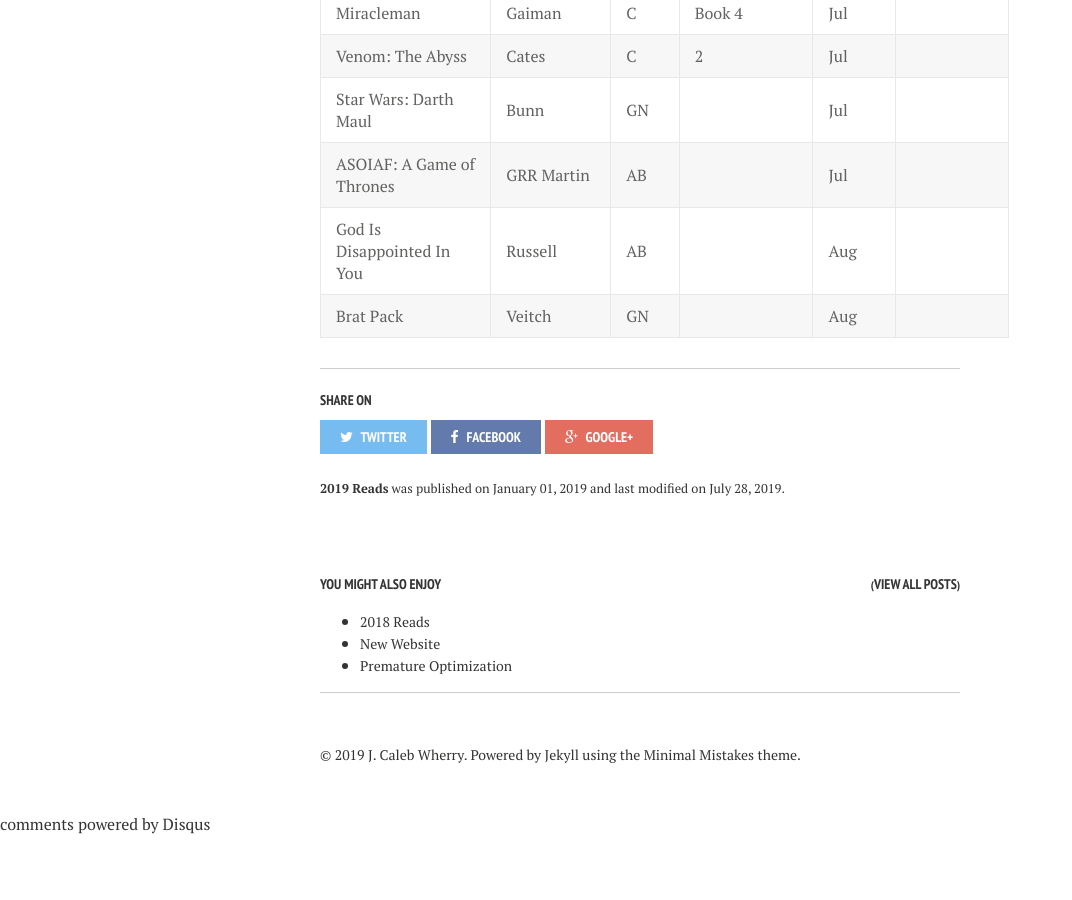
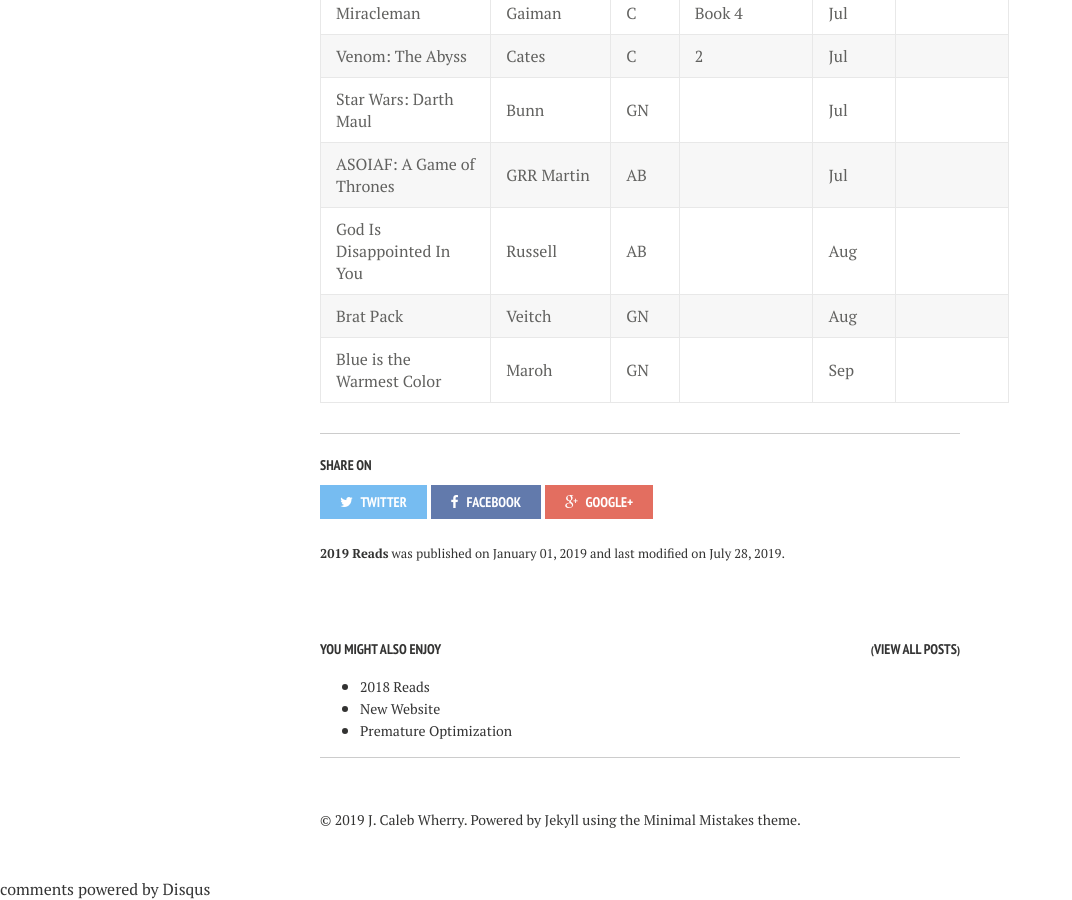
Before and after one commit to calebwherry/calebwherry.github.io, a Jekyll site: the page built from _posts/2019-01-01-2019-Reads.md, in a window 1280 px wide and 900 px high, scrolled down 6799 px. Shown: the whole window, without its empty margins (0-1072 px from the left). Built offline with Jekyll 4.4.1, drawn with Linux system fonts in a browser that asks for light colours; nearby versions of some CDN libraries; comment, search, counter and statistics services are not loaded; before the commit the page ends 7634 px from its top, so only the background shows below that.

Commit message:
Added new 2019 reads

```diff
--- a/_posts/2019-01-01-2019-Reads.md
+++ b/_posts/2019-01-01-2019-Reads.md
@@ -135,3 +135,4 @@
 | ASOIAF: A Game of Thrones                     | GRR Martin     | AB    |              | Jul          |                                               |
 | God Is Disappointed In You                    | Russell        | AB    |              | Aug          |                                               |
 | Brat Pack                                     | Veitch         | GN    |              | Aug          |                                               |
+| Blue is the Warmest Color                     | Maroh          | GN    |              | Sep          |                                               |
```
